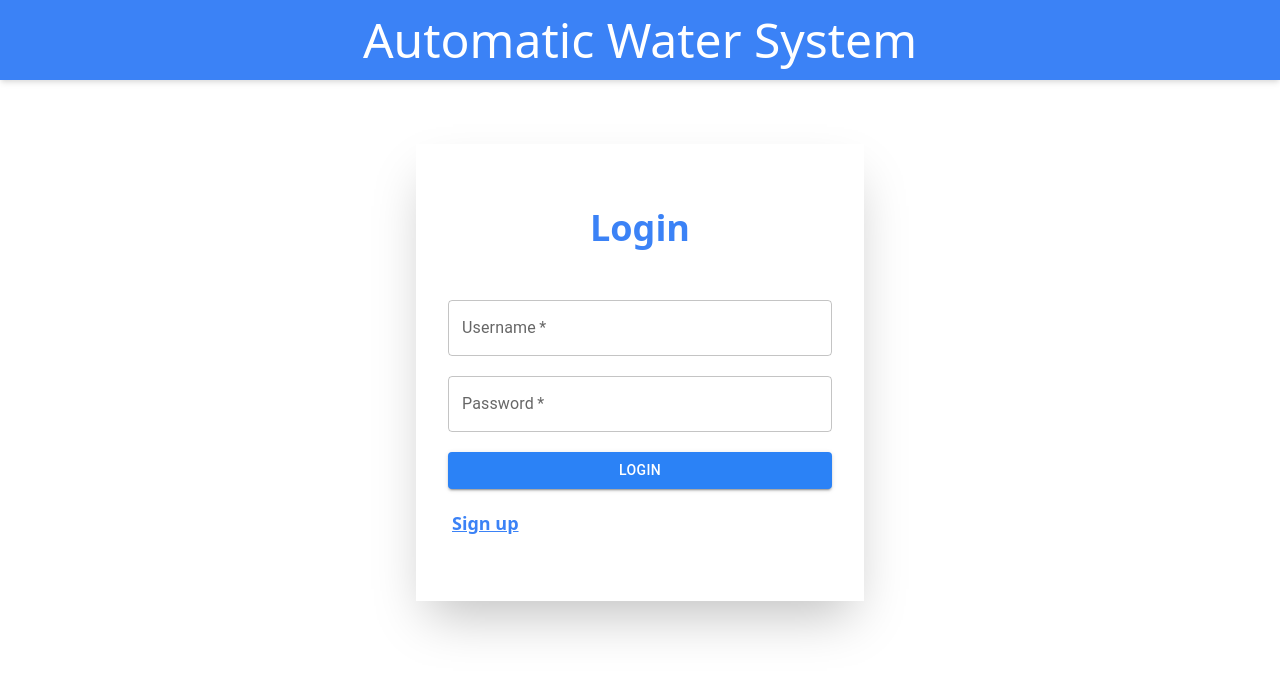
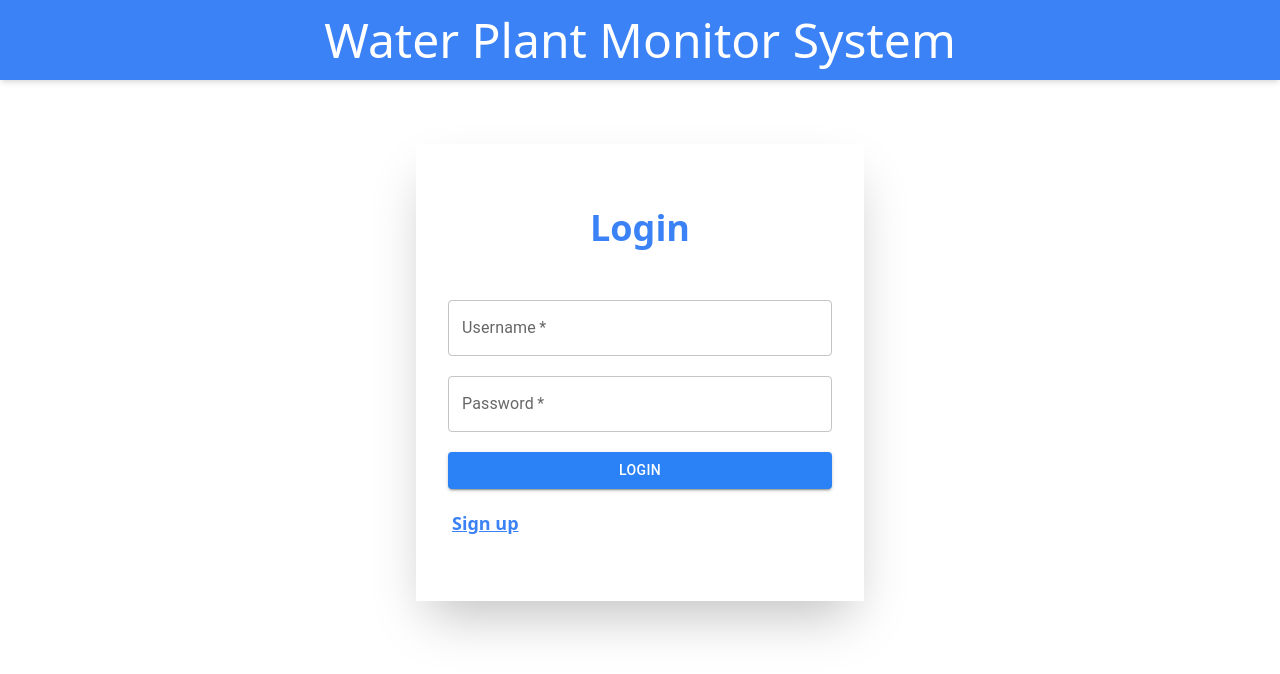
Before and after one commit to moulee40/automatic-water-system, a React (Create React App) app: page / in a window 1280 px wide. Shown: the top 674 px of the page. Built offline with nearby package versions, Linux system fonts and the light colour scheme.

Commit message:
Title changes commit

```diff
--- a/public/index.html
+++ b/public/index.html
@@ -24,7 +24,7 @@
       work correctly both with client-side routing and a non-root public URL.
       Learn how to configure a non-root public URL by running `npm run build`.
     -->
-    <title>Water App</title>
+    <title>Water Plant Monitor System</title>
   </head>
   <body>
     <noscript>You need to enable JavaScript to run this app.</noscript>
--- a/src/components/MainLogin.js
+++ b/src/components/MainLogin.js
@@ -14,7 +14,7 @@ class MainLogin extends React.Component {
   render() {
     return (
       <div className="flex flex-col">
-      <div className="flex justify-center p-4 text-5xl text-white bg-blue-500 shadow-md font-medium ">Automatic Water System</div>
+      <div className="flex justify-center p-4 text-5xl text-white bg-blue-500 shadow-md font-medium ">Water Plant Monitor System</div>
       <div className="flex mx-auto min-w-full">
           <Login type=""></Login>
       </div>
--- a/src/components/Sidebar.js
+++ b/src/components/Sidebar.js
@@ -25,7 +25,7 @@ class Sidebar extends React.Component {
   render() {
     return (
         <div class="flex flex-col w-64 h-screen px-4 py-8 bg-white border-r dark:bg-gray-800 dark:border-gray-600" style={{width:'20%'}}>
-        <h2 class="text-3xl font-semibold text-gray-800 dark:text-white">Water System</h2>
+        <h2 class="text-3xl font-semibold text-gray-800 dark:text-white">Water Plant Monitor System</h2>
 {/*
         <div class="relative mt-6">
             <span class="absolute inset-y-0 left-0 flex items-center pl-3">
--- a/src/components/Signup.js
+++ b/src/components/Signup.js
@@ -88,7 +88,7 @@ class Signup extends React.Component {
     return (
 
       <div className="flex flex-col">
-      <div className="flex justify-center p-4 text-5xl text-white bg-blue-500 shadow-md font-medium ">Automatic Water System</div>
+      <div className="flex justify-center p-4 text-5xl text-white bg-blue-500 shadow-md font-medium ">Water Plant Monitor System</div>
       <div className={`flex flex-col space-y-5 max-w-md mx-auto my-16 w-1/2  px-8 py-16 shadow-2xl`}>
       <div className="flex items-center justify-center pb-8">
         <h2 className={`text-4xl font-semibold`}>Signup</h2>
```
